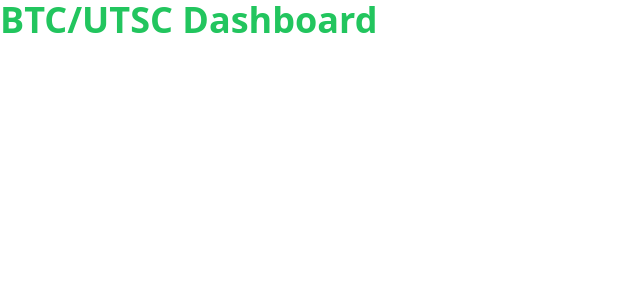
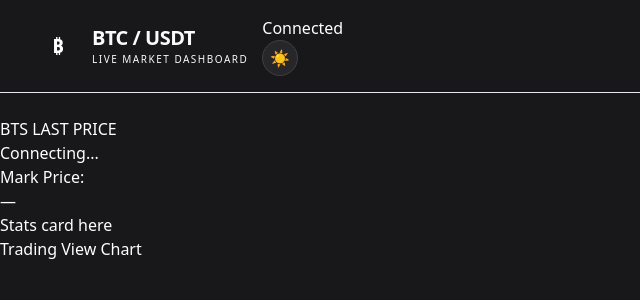
Before and after one commit to saloo29/btc-dashboard, a React (Vite) app: page / in a window 1280 px wide. Shown: the top 300 px of the page, without its empty margins (0-640 px from the left). Built offline with nearby package versions, Linux system fonts and the light colour scheme; no server answers.

Commit message:
feat: ws intergation and project layout

```diff
--- a/src/App.tsx
+++ b/src/App.tsx
@@ -1,10 +1,27 @@
+import useBitbyTickerWs from "./services/byBitWebsocket";
+import PriceHero from "./components/PriceHero";
+import Header from "./components/Header";
+import StatsCard from "./components/StatsCard"
+import TradingViewChart from "./components/TradingViewChart";
+import useTheme from "./hooks/useTheme";
+
 function App() {
+  const { ticker } = useBitbyTickerWs();
+  const { theme, toggleTheme } = useTheme();
 
+  console.log(ticker);
 
   return (
-    <div className="text-4xl text-green-500 font-bold">
-        BTC/UTSC Dashboard
+    <div className="min-h-screen bg-white dark:bg-zinc-900 text-zinc-900 dark:text-white">
+      <Header toggleTheme={toggleTheme} theme={theme} />
+      <PriceHero ticker = {ticker} />
+      <StatsCard />
+      <TradingViewChart />
+      {/* <div className="bg-red-500 dark:bg-blue-500 p-10">
+        DARK MODE TEST
+      </div> */}
     </div>
+
   )
 }
 
--- /dev/null
+++ b/src/components/Header.tsx
@@ -0,0 +1,41 @@
+import ThemeToggle from "./ThemeToggle";
+
+
+type Props = {
+  toggleTheme: () => void;
+  theme: 'dark' | 'light';
+}
+
+const Header = ({ toggleTheme, theme } : Props) => {
+  return (
+    <>
+      <header className="flex items-center justify-between pb-4 pt-4 mb-6 border-b border-black/8 dark:border-white/8">
+        <div className="flex items-center gap-3.5">
+          <div className="flex pl-12 justify-between">
+            <div className="flex pr-6 w-11 h-11 rounded-full items-center justify-center text-xl font-bold text-zinc-900 bg-gradient-to-br from-btc to-amber-400 dark:text-white">
+              ₿
+            </div>
+            <div>
+              <h1 className="font-display text-xl font-extrabold tracking-tight text-zinc-900 dark:text-zinc-50">
+                BTC / USDT
+              </h1>
+              <p className="text-[10px] uppercase tracking-[0.15em] text-zinc-900 dark:text-zinc-50">
+                Live Market Dashboard
+              </p>
+            </div>
+          </div>
+          <div>
+            <div>
+              <p>Connected</p>
+            </div>
+            <div>
+              <ThemeToggle toggleTheme={toggleTheme} theme={theme}/>
+            </div>
+          </div>
+        </div>
+      </header>
+    </>
+  )
+}
+
+export default Header;
--- /dev/null
+++ b/src/components/PriceHero.tsx
@@ -0,0 +1,62 @@
+import type { BtcTickerType } from "../types/ticker";
+
+type Props = {
+  ticker: BtcTickerType | null;
+}
+
+const PriceHero = ({ ticker } :  Props) => {
+
+  const lastPrice = parseFloat(ticker?.lastPrice ?? "0");
+  const markPrice = parseFloat(ticker ?.markPrice ?? "0");
+  const pct =  parseFloat(ticker?.price24hPcnt ?? "0") * 100;
+  const isPositive = pct >= 0;
+
+  const hasPrice = ticker !== null && lastPrice > 0;
+  const hasMarkPrice = ticker !==null && markPrice > 0;
+  const pctStr = ticker ? (isPositive ? '+' : '') + pct.toFixed(2) + '%' : null;
+
+  return (
+    <>
+      <div>
+        <div>
+            <div>
+              <div>
+                <p>BTS LAST PRICE</p>
+              </div>
+              <div>
+                <span>
+                  {hasPrice ? '$' + (ticker?.lastPrice) : (
+                    <span>Connecting...</span>
+                  )}
+                </span>
+                {pctStr && (
+                  <span>
+                    {pctStr}
+                  </span>
+                )}
+              </div>
+              <div>
+
+              </div>
+            </div>
+
+            <div>
+              <div>
+                <p>
+                  Mark Price:
+                </p>
+                <span>
+                  {hasMarkPrice ? '$' + (ticker!.markPrice) : '—'}
+                </span>
+              </div>
+              <div>
+
+              </div>
+            </div>
+        </div>
+      </div>
+    </>
+  );
+}
+
+export default PriceHero;
--- /dev/null
+++ b/src/components/StatsCard.tsx
@@ -0,0 +1,11 @@
+const StatsCard = () => {
+  return (
+    <>
+      <div>
+        Stats card here
+      </div>
+    </>
+  )
+}
+
+export default StatsCard;
--- /dev/null
+++ b/src/components/ThemeToggle.tsx
@@ -0,0 +1,26 @@
+
+
+type Props = {
+  toggleTheme: () => void;
+  theme: 'dark' | 'light';
+}
+
+const ThemeToggle = ({theme, toggleTheme} : Props) => {
+  return (
+    <button
+      onClick={toggleTheme}
+      className="
+        flex items-center justify-center
+        w-9 h-9 rounded-full
+        bg-zinc-100 dark:bg-zinc-800
+        border border-zinc-200 dark:border-zinc-700
+        hover:bg-zinc-200 dark:hover:bg-zinc-700
+        "
+      >
+        <span>{theme === 'dark' ?  '☀️' : '🌙'}</span>
+    </button>
+  )
+
+}
+
+export default ThemeToggle;
--- /dev/null
+++ b/src/components/TradingViewChart.tsx
@@ -0,0 +1,11 @@
+const TradingViewChart = () => {
+  return (
+    <>
+      <div>
+        Trading View Chart
+      </div>
+    </>
+  )
+}
+
+export default TradingViewChart;
--- /dev/null
+++ b/src/hooks/useTheme.tsx
@@ -0,0 +1,21 @@
+import { useEffect, useState } from "react";
+
+
+const useTheme = () => {
+  const [theme, setTheme] = useState<'dark' | 'light'>(
+    () => (localStorage.getItem('theme') as 'dark' | 'light') || 'dark'
+  );
+
+  useEffect(() => {
+    const root = document.documentElement;
+    root.classList.toggle('dark', theme == 'dark');
+    localStorage.setItem('theme', theme);
+  }, [theme]);
+
+  const toggleTheme  = () =>
+    setTheme(prev => prev === 'dark' ? 'light' : 'dark');
+
+  return {theme, toggleTheme}
+}
+
+export default useTheme;
--- /dev/null
+++ b/src/services/byBitWebsocket.ts
@@ -0,0 +1,61 @@
+import type { BtcTickerType } from "../types/ticker";
+import { useEffect, useState } from 'react';
+
+const useBitbyTickerWs = () => {
+  const [ticker, setTicker] = useState<BtcTickerType | null>(null);
+
+  useEffect(() => {
+    const socket = new WebSocket("wss://stream.bybit.com/v5/public/linear");
+
+    socket.onopen = () => {
+      console.log("Connected to ByBit WebSocket");
+
+      socket.send(
+        JSON.stringify({
+          op:"subscribe",
+          args: ["tickers.BTCUSDT"]
+        })
+      );
+    };
+
+    socket.onmessage = (event) => {
+      const msg =  JSON.parse(event.data);
+
+      if(msg.topic === "tickers.BTCUSDT") {
+        const newFields = msg.data;
+
+        setTicker((prev) => ({
+          ...prev,
+          ...newFields,
+        }));
+      };
+    };
+
+    socket.onerror = (error) => {
+      console.log("error is ", error);
+    };
+
+    socket.onclose = () => {
+      console.log("websocket closed.")
+    };
+
+    return () => socket.close();
+  }, []);
+
+  return { ticker };
+}
+
+export default useBitbyTickerWs;
+
+
+/**
+ * data.
+ * lastPrice
+ * markPrice
+ * highPrice24h
+ * lowPrice24h
+ * volume24h
+ * turnover24h
+ * prevPrice24h
+ * price24hPcnt
+ */
--- a/src/types/ticker.ts
+++ b/src/types/ticker.ts
@@ -0,0 +1,10 @@
+export interface BtcTickerType {
+  lastPrice?: string
+  markPrice ?: string
+  highPrice24h?: string
+  lowPrice24h?: string
+  volume24h?: string
+  turnover24h?: string
+  prevPrice24h?: string
+  price24hPcnt?:string
+}
--- a/tailwind.config.js
+++ b/tailwind.config.js
@@ -1,5 +1,6 @@
 /** @type {import('tailwindcss').Config} */
 export default {
+  darkMode: 'class',
   content: [
     "./index.html",
     "./src/**/*.{js,ts,jsx,tsx}"
```
